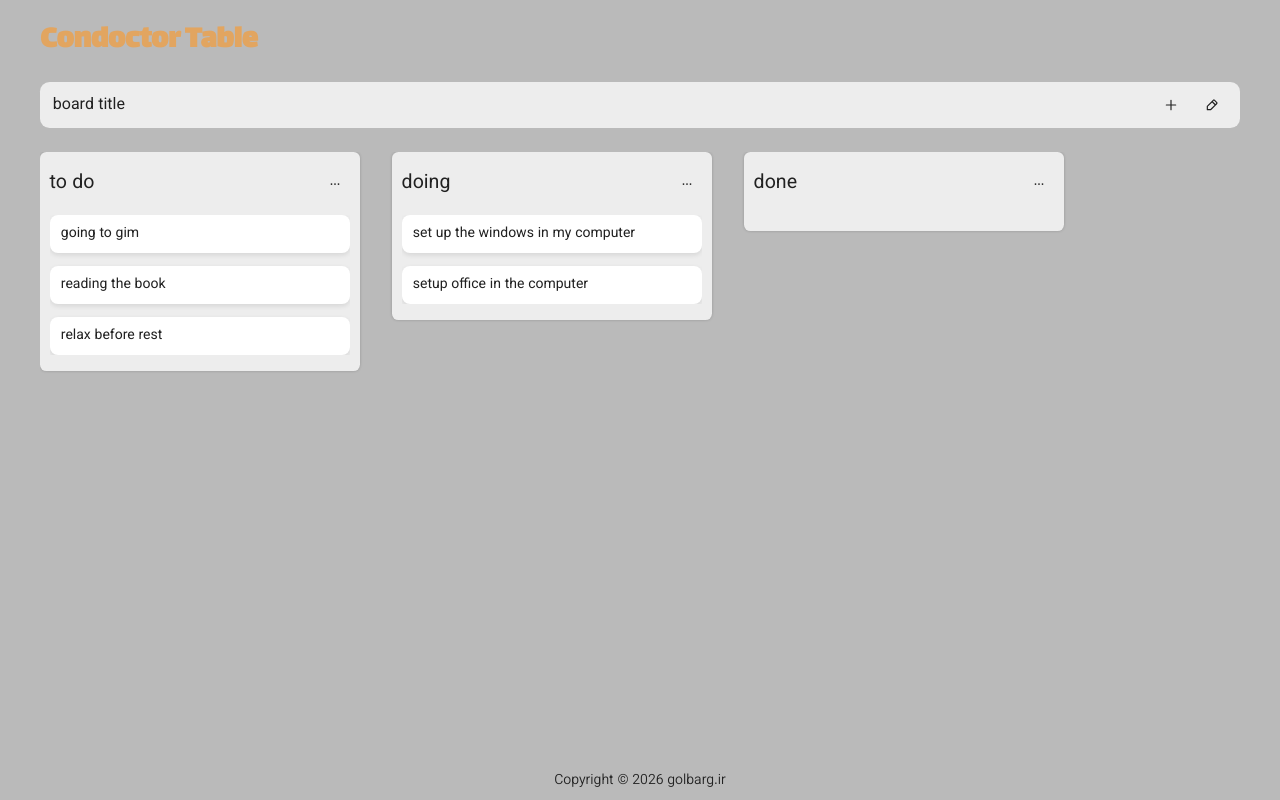
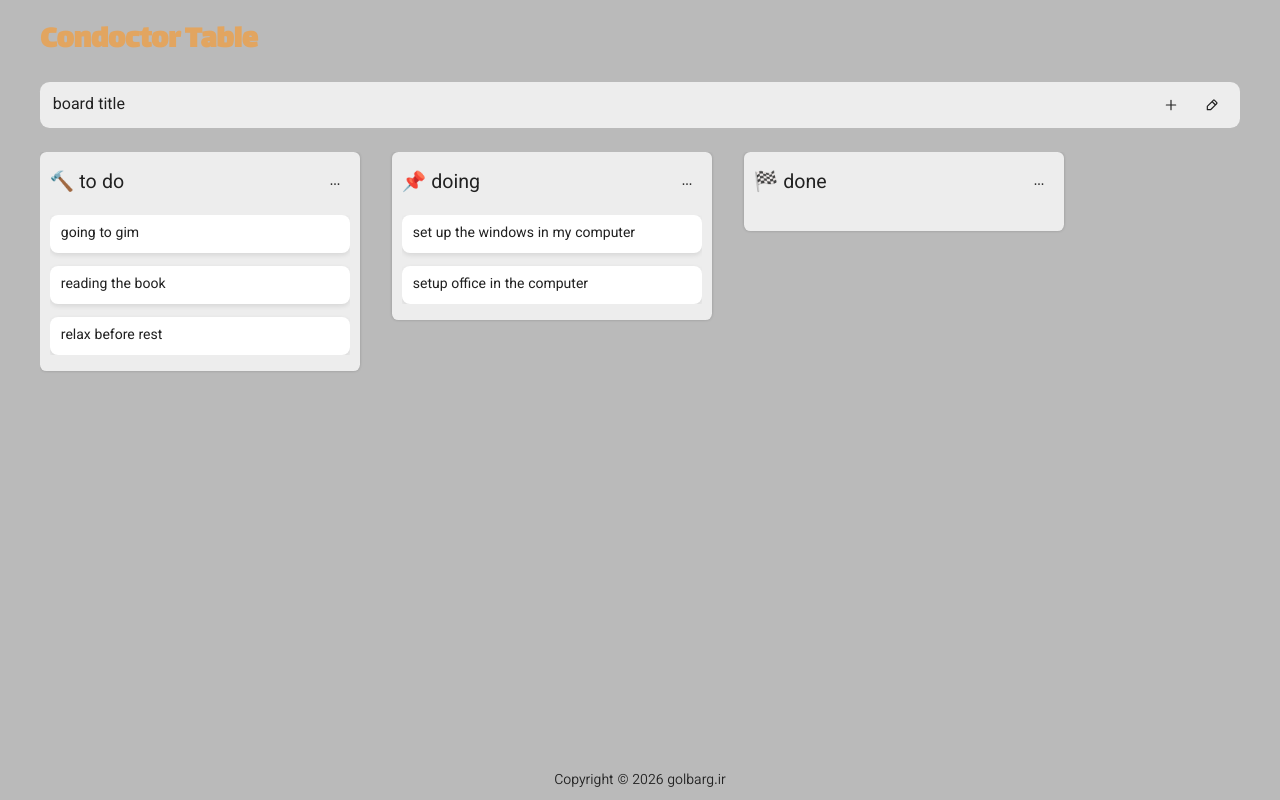
Before and after one commit to aminkazemideveloper-web/todo-tables, a React (Vite) app: page /board/1 in a window 1280 px wide. Built offline with nearby package versions, Linux system fonts and the light colour scheme.

Commit message:
[Add] and refactor listsData and

```diff
--- a/src/components/Board/Board.tsx
+++ b/src/components/Board/Board.tsx
@@ -5,52 +5,25 @@ import styles from './Board.module.css'
 import IconButton from "../common/IconButton/IconButton";
 import MingcuteAddLine from "../../icons/MingcuteAddLine";
 import MingcuteEdit2Line from "../../icons/MingcuteEdit2Line";
-import MingcuteMore1Line from "../../icons/MingcuteMore1Line";
+
 import List from "../List/List";
 import type { ListType } from "../../types/list";
+import { listsData } from "../../data/listsData";
 
 
 export default function Board(): ReactNode {
 
-    const [todoList, setTodoList] = useState<ListType>({
-            id : "1",
-            title : "to do",
-            items : [
-                {
-                    id : "1",
-                    title : "going to gim"
-                },
-                {
-                    id : "2",
-                    title : "reading the book"
-                },
-                {
-                    id : "3",
-                    title : "relax before rest"
-                },
-            ]
-    })
-    const [doingList, setDoingList] = useState<ListType>({
-            id : "2",
-            title : " doing",
-            items : [
-                {
-                    id : "4",
-                    title : "set up the windows in my computer"
-                },
-                {
-                    id : "5",
-                    title : "setup office in the computer"
-                }
-            ]
-    })
-    const [doneList, setDoneList] = useState<ListType>({
-            id : "3",
-            title : " done",
-            items : [
+    const [lists, setLists] = useState<ListType[]>(listsData)
 
-            ]
-    })
+
+    // const handleEditButtonClick = () : void =>{
+    //     setTodoList(old => {
+    //         const clone = [...old.items]
+    //         clone.splice(1,1)
+    //         return {...old ,items: clone}
+    //     } )
+    // }
+
     return (
         <div className={styles.board}>
 
@@ -68,13 +41,13 @@ export default function Board(): ReactNode {
 
             <ul className={styles.lists}>
                 <li>
-                        <List  {...todoList}/>
+                        <List  {...lists[0]}/>
                 </li>
                 <li>
-                        <List  {...doingList}/>
+                        <List  {...lists[1]}/>
                 </li>
                 <li>
-                        <List  {...doneList}/>
+                        <List  {...lists[2]}/>
                 </li>
 
 
--- /dev/null
+++ b/src/data/listsData.ts
@@ -0,0 +1,41 @@
+export const listsData = [
+ {
+                id : "1",
+                title : "🔨 to do",
+                items : [
+                    {
+                        id : "1",
+                        title : "going to gim"
+                    },
+                    {
+                        id : "2",
+                        title : "reading the book"
+                    },
+                    {
+                        id : "3",
+                        title : "relax before rest"
+                    },
+                ]
+        },
+        {
+                    id : "2",
+                    title : "📌 doing",
+                    items : [
+                        {
+                            id : "4",
+                            title : "set up the windows in my computer"
+                        },
+                        {
+                            id : "5",
+                            title : "setup office in the computer"
+                        }
+                    ]
+            },
+            {
+            id : "3",
+            title : "🏁 done",
+            items : [
+
+            ]
+    }
+]
```
